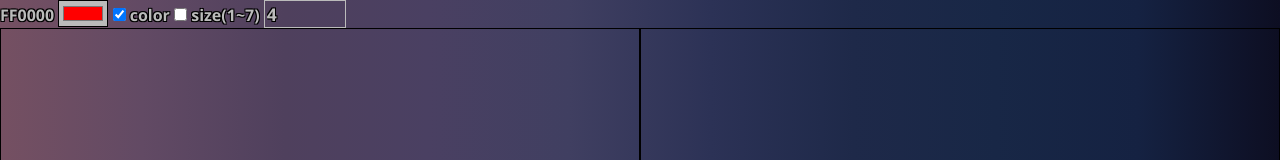
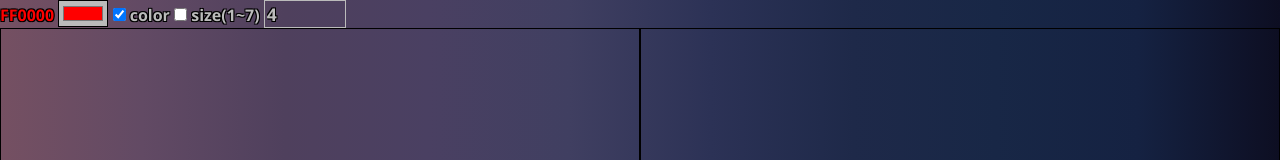
Before and after one commit to tube22-ex/lyrics_style_editer, a plain HTML site: page index.html in a window 1280 px wide. Shown: the top 160 px of the page. Drawn offline with Linux system fonts and the light colour scheme.

Commit message:
Update style.css

```diff
--- a/style.css
+++ b/style.css
@@ -66,8 +66,11 @@ input[type="number"]{
     color: var(--main-color);;
 }
 
-.span-text{
+.span-text:not(#colorCode){
     color: var(--main-color);;
+}
+#colorCode{
+    color: #FF0000;
 }
 
 input[type="color"]{
```
